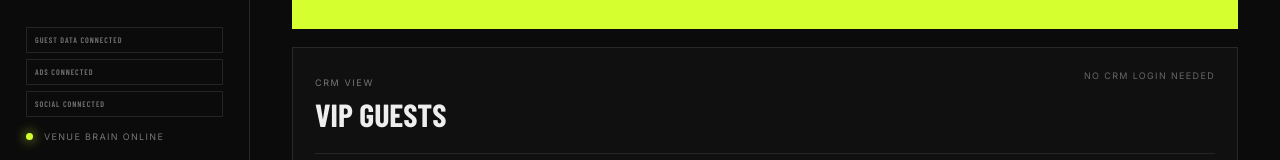
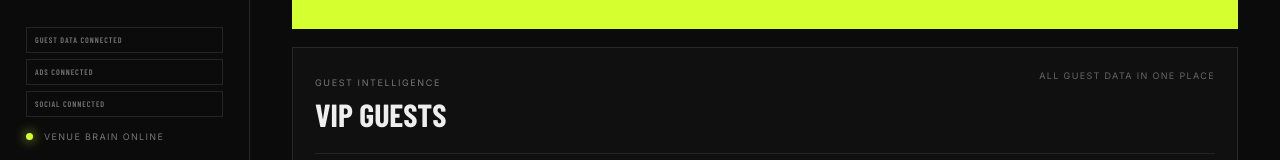
Before and after one commit to web2printusa-dev/bfp-venue-intelligence, a Next.js app: page /dashboard in a window 1280 px wide. Both pictures are taken after a click on the button "GUESTS". Shown: the part 628-788 px from the top of the page. Built offline with nearby package versions, Linux system fonts and the light colour scheme; a web font is replaced by a local one.

Commit message:
Remove CRM and demo language from command center

```diff
--- a/app/dashboard/page.tsx
+++ b/app/dashboard/page.tsx
@@ -37,7 +37,7 @@ export default function Dashboard(){
    {view==='Tonight'&&<div className="opsGrid"><TablePanel/><BookPanel/></div>}
    {view==='Tables'&&<section className="panel fullPanel"><Title eyebrow="LIVE FLOOR" title="TABLE INVENTORY" meta="CLIENT VIEW"/>{tables.map(t=><div className="tableRow" key={t[0]}><b>{t[0]}</b><span>{t[1]}</span><button className={'statusBtn '+t[2].toLowerCase()} onClick={()=>ask(`Tell me what I should do with table ${t[0]} which is ${t[2]}`)}>{t[2]}</button><strong>{t[3]}</strong></div>)}</section>}
    {view==='Reservations'&&<section className="panel fullPanel"><Title eyebrow="VIP HOST DESK" title="RESERVATIONS" action="AI SUMMARY" onAction={()=>ask('Summarize reservations and next actions')}/>{reservations.map(r=><div className="resCard" key={r[0]}><div><small>{r[0]} · TABLE {r[4]}</small><strong>{r[1]}</strong><span>{r[2]} guests · {r[3]}</span></div><div className="resActions"><em className={r[5].toLowerCase()}>{r[5]}</em><button onClick={()=>ask(`Give me the host brief for ${r[1]}`)}>HOST BRIEF</button></div></div>)}</section>}
-   {view==='Guests'&&<section className="panel fullPanel"><Title eyebrow="CRM VIEW" title="VIP GUESTS" meta="NO CRM LOGIN NEEDED"/>{guests.map(g=><div className="guestRow" key={g[0]}><strong>{g[0]}</strong><span>{g[1]}</span><span>{g[2]} guests</span><span>Table {g[3]}</span><span>{g[4]}</span><button onClick={()=>ask(`What should the host know about ${g[0]} tonight?`)}>ASK AI</button></div>)}<div className="commandStrip"><button onClick={()=>runCommand('send_vip_sms')}>TEXT VIP LIST</button><button onClick={()=>runCommand('email_birthdays')}>EMAIL BIRTHDAYS</button><button onClick={()=>ask('Show me guests who have not returned recently and are worth reactivating')}>FIND REACTIVATION LIST</button></div></section>}
+   {view==='Guests'&&<section className="panel fullPanel"><Title eyebrow="GUEST INTELLIGENCE" title="VIP GUESTS" meta="ALL GUEST DATA IN ONE PLACE"/>{guests.map(g=><div className="guestRow" key={g[0]}><strong>{g[0]}</strong><span>{g[1]}</span><span>{g[2]} guests</span><span>Table {g[3]}</span><span>{g[4]}</span><button onClick={()=>ask(`What should the host know about ${g[0]} tonight?`)}>ASK AI</button></div>)}<div className="commandStrip"><button onClick={()=>runCommand('send_vip_sms')}>TEXT VIP LIST</button><button onClick={()=>runCommand('email_birthdays')}>EMAIL BIRTHDAYS</button><button onClick={()=>ask('Show me guests who have not returned recently and are worth reactivating')}>FIND REACTIVATION LIST</button></div></section>}
 
    {view==='Marketing'&&<section className="fullPanel"><div className="marketingTop"><div><small>PERFORMANCE ONLY</small><h3>ADS PERFORMANCE</h3><p>Your team manages targeting and optimization behind the scenes. The venue sees results, what BFP is changing, and what improved.</p></div><button className="panelAction" onClick={()=>ask('Review current ad performance and tell me what BFP should fix next')}>AI PERFORMANCE REVIEW</button></div><div className="adGrid">{venueConfig.ads.map(a=><article className="adCard" key={a.name}><div className="adCardTop"><small>{a.status}</small><strong>{a.name}</strong></div><div className="adMetrics"><span><b>${a.spend}</b><small>SPEND</small></span><span><b>{a.leads}</b><small>RESULTS</small></span><span><b>{a.tableInquiries}</b><small>TABLE LEADS</small></span><span><b>{a.ticketSales}</b><small>TICKET SALES</small></span></div><div className="optimization"><b>{a.trend}</b><span>BFP OPTIMIZATION</span><p>{a.status==='REVIEW'?'Creative fatigue detected. BFP will refresh creative and rebalance spend.':'Performing well. BFP is protecting spend and scaling the winning creative.'}</p></div></article>)}</div></section>}
 
@@ -55,4 +55,4 @@ export default function Dashboard(){
 }
 function Title({eyebrow,title,meta,action,onAction}:{eyebrow:string,title:string,meta?:string,action?:string,onAction?:()=>void}){return <div className="panelTitle"><div><small>{eyebrow}</small><h3>{title}</h3></div>{action?<button className="panelAction" onClick={onAction}>{action}</button>:<span>{meta}</span>}</div>}
 function TablePanel(){return <section className="panel"><Title eyebrow="LIVE FLOOR" title="TABLE STATUS" meta="6 TABLES"/>{tables.map(t=><div className="tableRow" key={t[0]}><b>{t[0]}</b><span>{t[1]}</span><em className={t[2].toLowerCase()}>{t[2]}</em><strong>{t[3]}</strong></div>)}</section>}
-function BookPanel(){return <section className="panel"><Title eyebrow="VIP HOST DESK" title="TONIGHT'S BOOK" meta="LIVE BOOK"/>{reservations.map(r=><div className="resCard" key={r[0]}><div><small>{r[0]} · TABLE {r[4]}</small><strong>{r[1]}</strong><span>{r[2]} guests · {r[3]}</span></div><em className={r[5].toLowerCase()}>{r[5]}</em></div>)}<div className="activity"><small>AUTOMATION STATUS</small><p>✓ Guest captured in CRM</p><p>✓ VIP host notification ready</p><p>✓ Confirmation + reminders queued</p><p>○ POS / table platform adapter ready</p></div></section>}
+function BookPanel(){return <section className="panel"><Title eyebrow="VIP HOST DESK" title="TONIGHT'S BOOK" meta="LIVE BOOK"/>{reservations.map(r=><div className="resCard" key={r[0]}><div><small>{r[0]} · TABLE {r[4]}</small><strong>{r[1]}</strong><span>{r[2]} guests · {r[3]}</span></div><em className={r[5].toLowerCase()}>{r[5]}</em></div>)}<div className="activity"><small>AUTOMATION STATUS</small><p>✓ Guest profile captured</p><p>✓ VIP host notification ready</p><p>✓ Confirmation + reminders queued</p><p>○ POS / table platform adapter ready</p></div></section>}
```
